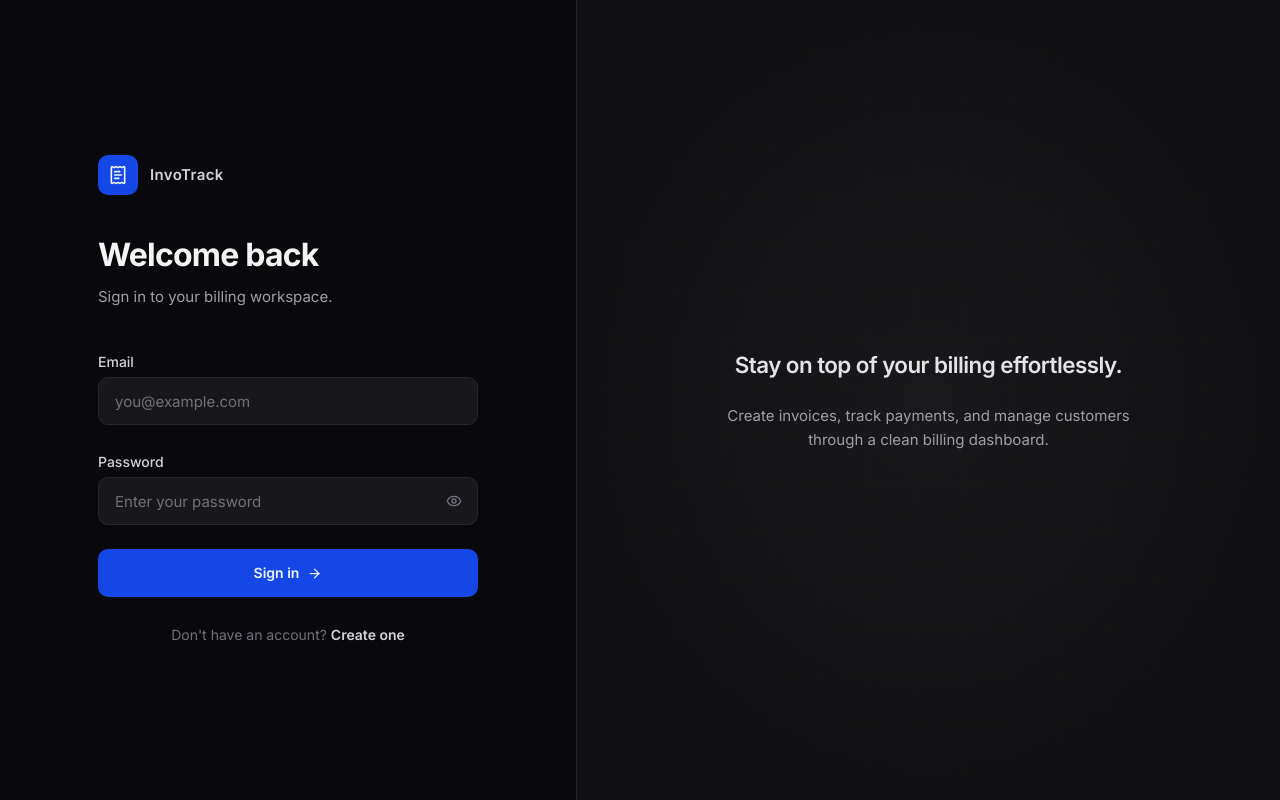
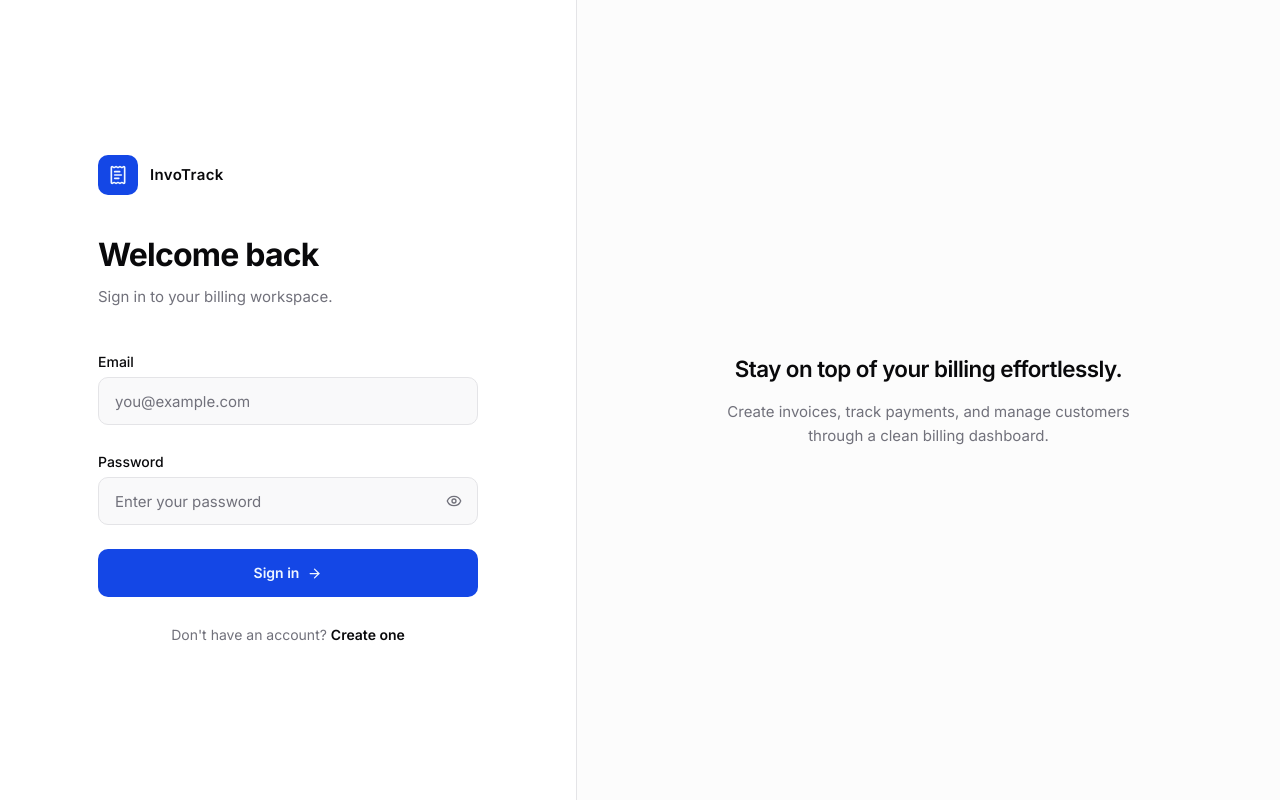
Before and after one commit to shouqatazeez/mini-invoice-app, a Next.js app: page /login in a window 1280 px wide. Built offline with nearby package versions, Linux system fonts and the light colour scheme.

Commit message:
refactor: update login page to use system default theme colors

```diff
--- a/src/app/(auth)/login/page.tsx
+++ b/src/app/(auth)/login/page.tsx
@@ -49,29 +49,29 @@ export default function LoginPage() {
   };
 
   return (
-    <main className="flex min-h-screen bg-zinc-950">
+    <main className="flex min-h-screen bg-background">
       <div className="flex w-full items-center justify-center px-6 py-12 lg:w-[45%] lg:px-14 xl:px-24">
         <div className="w-full max-w-[380px]">
           <div className="mb-10 flex items-center gap-3">
             <div className="flex h-10 w-10 items-center justify-center rounded-lg bg-primary">
               <ReceiptText className="h-5 w-5 text-primary-foreground" />
             </div>
-            <span className="text-[15px] font-semibold tracking-wide text-zinc-300">
+            <span className="text-[15px] font-semibold tracking-wide text-foreground">
               InvoTrack
             </span>
           </div>
 
           <div className="mb-10 space-y-2.5">
-            <h1 className="text-[2rem] font-bold leading-tight tracking-tight text-zinc-100">
+            <h1 className="text-[2rem] font-bold leading-tight tracking-tight text-foreground">
               Welcome back
             </h1>
-            <p className="text-[15px] leading-relaxed text-zinc-400">
+            <p className="text-[15px] leading-relaxed text-muted-foreground">
               Sign in to your billing workspace.
             </p>
           </div>
 
           {error && (
-            <div className="mb-5 rounded-lg border border-red-500/30 bg-red-500/10 px-4 py-3 text-sm text-red-400">
+            <div className="mb-5 rounded-lg border border-destructive/30 bg-destructive/10 px-4 py-3 text-sm text-destructive">
               {error}
             </div>
           )}
@@ -80,7 +80,7 @@ export default function LoginPage() {
             <div className="space-y-2">
               <label
                 htmlFor="email"
-                className="text-sm font-medium text-zinc-300"
+                className="text-sm font-medium text-foreground"
               >
                 Email
               </label>
@@ -94,14 +94,14 @@ export default function LoginPage() {
                 value={formData.email}
                 onChange={handleChange}
                 disabled={loading}
-                className="h-12 w-full mt-1 rounded-lg border border-zinc-800 bg-zinc-900 px-4 text-[15px] text-zinc-100 placeholder:text-zinc-500 outline-none transition-colors focus:border-primary focus:bg-zinc-900/80 disabled:opacity-50"
+                className="h-12 w-full mt-1 rounded-lg border border-border bg-muted/50 px-4 text-[15px] text-foreground placeholder:text-muted-foreground outline-none transition-colors focus:border-primary focus:bg-background disabled:opacity-50"
               />
             </div>
 
             <div className="space-y-2">
               <label
                 htmlFor="password"
-                className="text-sm font-medium text-zinc-300"
+                className="text-sm font-medium text-foreground"
               >
                 Password
               </label>
@@ -116,12 +116,12 @@ export default function LoginPage() {
                   value={formData.password}
                   onChange={handleChange}
                   disabled={loading}
-                  className="h-12 w-full rounded-lg border border-zinc-800 bg-zinc-900 pr-12 pl-4 text-[15px] text-zinc-100 placeholder:text-zinc-500 outline-none transition-colors focus:border-primary focus:bg-zinc-900/80 disabled:opacity-50"
+                  className="h-12 w-full rounded-lg border border-border bg-muted/50 pr-12 pl-4 text-[15px] text-foreground placeholder:text-muted-foreground outline-none transition-colors focus:border-primary focus:bg-background disabled:opacity-50"
                 />
                 <button
                   type="button"
                   onClick={() => setShowPassword(!showPassword)}
-                  className="absolute right-3 top-1/2 -translate-y-1/2 rounded p-1 text-zinc-500 transition-colors hover:text-zinc-300"
+                  className="absolute right-3 top-1/2 -translate-y-1/2 rounded p-1 text-muted-foreground transition-colors hover:text-foreground"
                   aria-label={
                     showPassword ? "Hide password" : "Show password"
                   }
@@ -150,11 +150,11 @@ export default function LoginPage() {
             </button>
           </form>
 
-          <p className="mt-7 text-center text-sm text-zinc-500">
+          <p className="mt-7 text-center text-sm text-muted-foreground">
             Don&apos;t have an account?{" "}
             <Link
               href="/register"
-              className="font-semibold text-zinc-300 underline-offset-4 transition hover:text-white hover:underline"
+              className="font-semibold text-foreground underline-offset-4 transition hover:text-primary hover:underline"
             >
               Create one
             </Link>
@@ -162,21 +162,27 @@ export default function LoginPage() {
         </div>
       </div>
 
-      <div className="relative hidden w-[55%] items-center justify-center border-l border-zinc-700/40 bg-zinc-900/50 lg:flex">
+      <div className="relative hidden w-[55%] items-center justify-center border-l border-border bg-muted/30 lg:flex">
         <div
-          className="pointer-events-none absolute inset-0 opacity-[0.08]"
+          className="pointer-events-none absolute inset-0 z-0"
           style={{
             backgroundImage:
-              "linear-gradient(rgba(255,255,255,0.1) 1px, transparent 1px), linear-gradient(90deg, rgba(255,255,255,0.1) 1px, transparent 1px)",
-            backgroundSize: "48px 48px",
+              "linear-gradient(to right, hsl(var(--border)) 1px, transparent 1px), linear-gradient(to bottom, hsl(var(--border)) 1px, transparent 1px)",
+            backgroundSize: "20px 20px",
+            backgroundPosition: "0 0, 0 0",
+            maskImage:
+              "repeating-linear-gradient(to right, black 0px, black 3px, transparent 3px, transparent 8px), repeating-linear-gradient(to bottom, black 0px, black 3px, transparent 3px, transparent 8px)",
+            WebkitMaskImage:
+              "repeating-linear-gradient(to right, black 0px, black 3px, transparent 3px, transparent 8px), repeating-linear-gradient(to bottom, black 0px, black 3px, transparent 3px, transparent 8px)",
+            maskComposite: "intersect" as React.CSSProperties["maskComposite"],
+            WebkitMaskComposite: "source-in",
           }}
         />
-        <div className="pointer-events-none absolute inset-0 bg-[radial-gradient(ellipse_at_center,_rgba(255,255,255,0.04)_0%,_transparent_70%)]" />
-        <div className="relative z-10 max-w-[420px] space-y-5 text-center">
-          <p className="text-[1.4rem] font-semibold leading-relaxed tracking-tight text-zinc-200">
+        <div className="relative z-10 max-w-[420px] space-y-3 text-center">
+          <p className="text-[1.4rem] font-semibold leading-relaxed tracking-tight text-foreground">
             Stay on top of your billing effortlessly.
           </p>
-          <p className="text-[15px] leading-relaxed text-zinc-400">
+          <p className="text-[15px] leading-relaxed text-muted-foreground">
             Create invoices, track payments, and manage customers through a
             clean billing dashboard.
           </p>
```
